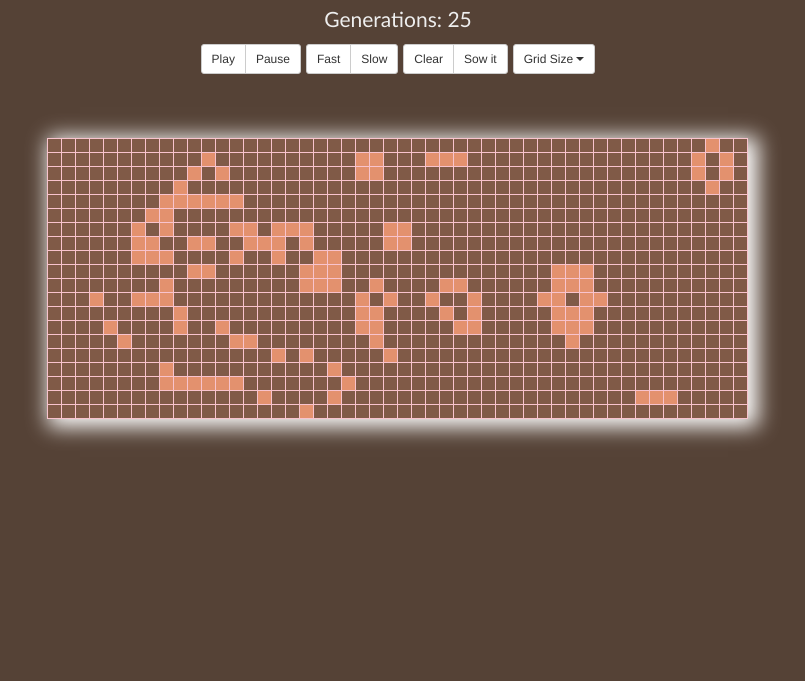
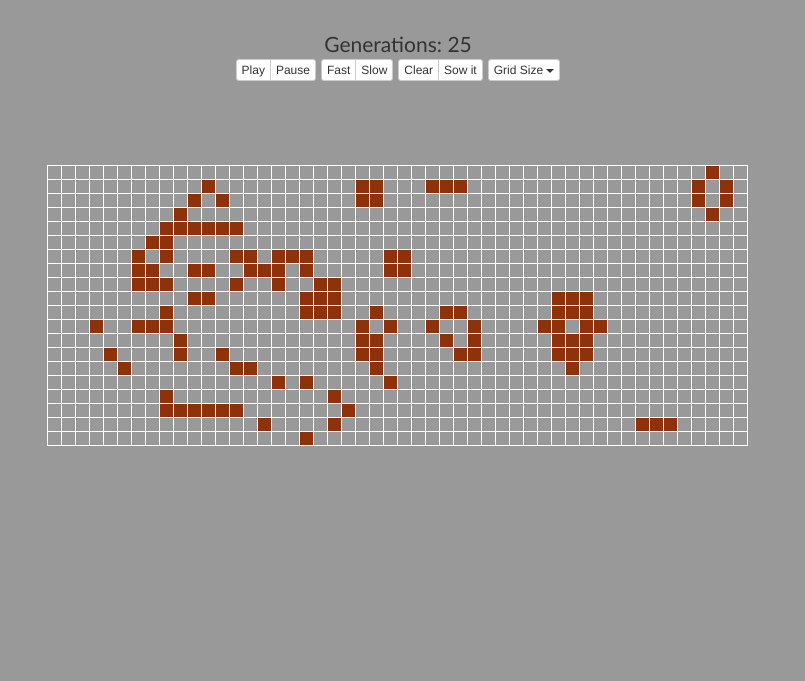
Before and after one commit to jialinhuang00/GameofLife-React, a React app: page / in a window 1280 px wide. Shown: the part 119-800 px from the top of the page, without its empty margins (242-1047 px from the left). Built offline with nearby package versions, Linux system fonts and the light colour scheme.

Commit message:
css file and change divbox to table format

```diff
--- a/src/Box.js
+++ b/src/Box.js
@@ -11,7 +11,7 @@ export default class Box extends PureComponent {
   }
   render() {
     return (
-      <div
+      <td
         className={this.props.boxClass}
         id={this.props.id}
         role="presentation"
--- a/src/Buttons.js
+++ b/src/Buttons.js
@@ -26,20 +26,20 @@ export default class Buttons extends Component {
     return (
       <div className="center buttons">
         <ButtonToolbar>
-          <ButtonGroup bsSize="small">
+          <ButtonGroup bsSize="xsmall">
             <Button onClick={this.props.playButton}>Play</Button>
             <Button onClick={this.props.pauseButton}>Pause</Button>
           </ButtonGroup>
-          <ButtonGroup bsSize="small">
+          <ButtonGroup bsSize="xsmall">
             <Button onClick={this.props.fast}>Fast</Button>
             <Button onClick={this.props.slow}>Slow</Button>
           </ButtonGroup>
-          <ButtonGroup bsSize="small">
+          <ButtonGroup bsSize="xsmall">
             <Button onClick={this.props.clear}>Clear</Button>
             <Button onClick={this.props.seed}>Sow it</Button>
           </ButtonGroup>
           <DropdownButton
-            bsSize="small"
+            bsSize="xsmall"
             title="Grid Size"
             id="size-menu"
             onSelect={this.handleSelect}
--- a/src/Grid.js
+++ b/src/Grid.js
@@ -31,9 +31,9 @@ export default class Grid extends PureComponent {
       }
     }
     return (
-      <div className="grid" style={{ width }}>
+      <tr className="grid" style={{ width }}>
         {rowsArr}
-      </div>
+      </tr>
     )
   }
 }
--- a/src/Main.js
+++ b/src/Main.js
@@ -1,5 +1,4 @@
 import React, { Component } from 'react'
-
 import 'react-bootstrap'
 import Grid from './Grid'
 import Buttons from './Buttons'
@@ -128,9 +127,9 @@ export default class Main extends Component {
   render() {
     return (
       <div id="App">
-        <div id="header">
-          <div id="head">Game of Life </div>
-          <div id="gen">Generations: {this.state.generation}</div>
+        <div>
+          <div id="title">Game of Life </div>
+          <div id="generations">Generations: {this.state.generation}</div>
         </div>
         {/* this is a file not a react-bootstrap's component */}
         <Buttons
@@ -142,12 +141,14 @@ export default class Main extends Component {
           seed={this.seed}
           gridSize={this.gridSize}
         />
+        <table>
           <Grid
             gridFull={this.state.gridFull}
             cols={this.cols}
             rows={this.rows}
             selectBox={this.selectBox}
           />
+        </table>
       </div>
     )
   }
--- a/src/index.css
+++ b/src/index.css
@@ -1,25 +1,50 @@
 body {
-  background: #554236;
+    background: #999;
 }
+
 #app {
     display: flex;
     flex-direction: column;
+    align-items: center
 }
 
-#head,
-#gen {
+
+/* Main.js */
+
+#title,
+#generations {
     font-size: 5rem;
     text-align: center;
     font-family: trebuchet ms;
-  color: #eee;
-  margin-top: 2%;
+    color: #333;
+    margin-top: 3%;
 }
-#gen {
+
+#generations {
     font-size: 1.5em;
 }
+
+
+/* Main.js */
+
+
+/* Grid.js & Box.js*/
+
+table {
+    display: flex;
+    margin: 5% auto
+}
+
+.grid {
+    /* width: 150px; */
+    line-height: 0;
+    margin: auto;
+    margin-top: 20px;
+}
+
 .box {
     display: inline-block;
-  border: 0.1px #f8c3cd solid;
+    border: 0.5px #fff solid;
     width: 15px;
     height: 15px;
     margin-left: -1px;
@@ -27,33 +52,27 @@ body {
 }
 
 .box:hover {
-  background: #ccc;
-  /* box-shadow: 0 0 10px 10px thistle inset; */
-  /* border: #888; */
-  /* transform: translateY(-0.25em) translateX(-0.1em); */
+    background: rgb(214, 126, 192);
+    border: #888;
+    transform: translateY(-0.15em) translateX(-0.05em);
 }
 
 .off {
-  background: rgba(227, 145, 110, 0.3);
+    background: #999;
 }
 
 .on {
-  background: rgba(227, 145, 110, 1);
+    background: rgb(142, 50, 11);
 }
+
+
+/* Grid.js & Box.js*/
 
 .center {
     margin: auto;
     display: table;
-  margin-top: 10px;
 }
 
 .buttons {
     margin-bottom: 5%;
 }
-.grid {
-  width: 150px;
-  line-height: 0;
-  margin: auto;
-  box-shadow: 5px 4px 20px 5px #fff;
-  margin-top: 20px;
-}
--- a/src/index.js
+++ b/src/index.js
@@ -2,7 +2,6 @@ import React from 'react'
 import ReactDOM from 'react-dom'
 
 import Main from './Main'
-
 import './index.css'
 
 ReactDOM.render(<Main />, document.getElementById('root'))
```
Also changed, not shown: public/index.html (line endings or trailing spaces). Lines whose indentation alone changed are shown as unchanged.
